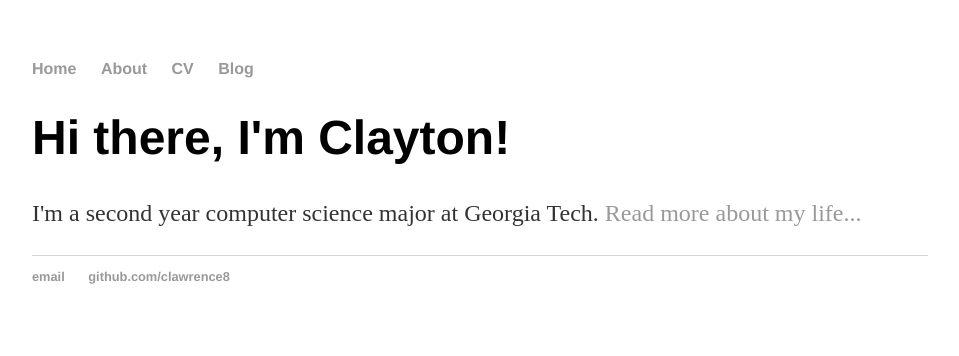
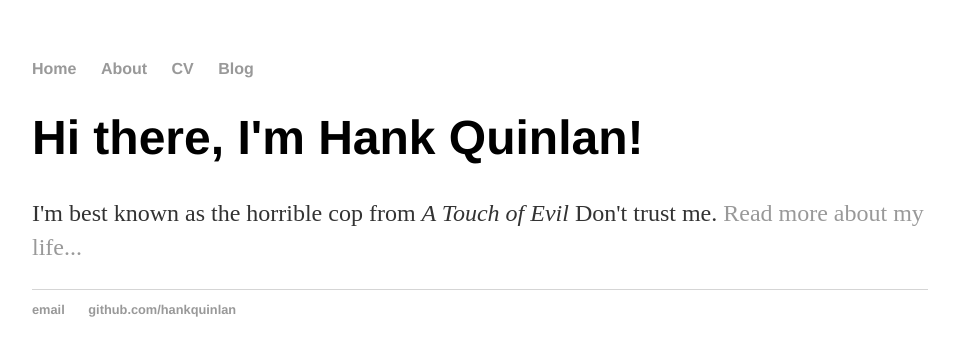
Before and after one commit to clawrence8/clawrence8.github.io, a Jekyll site: the page built from index.html, in a window 1280 px wide. Shown: the top 356 px of the page, without its empty margins (160-1119 px from the left). Built offline with Jekyll 4.4.1, drawn with Linux system fonts in a browser that asks for light colours.

Commit message:
Update index.html
index.html now implements default layout

```diff
--- a/index.html
+++ b/index.html
@@ -1,30 +1,8 @@
-<!DOCTYPE html>
-<html>
-	<head>
-		<title>Clayton Lawrence</title>
-		<!-- link to main stylesheet -->
-		<link rel="stylesheet" type="text/css" href="/css/main.css">
-	</head>
-	<body>
-		<nav>
-    		<ul>
-        		<li><a href="/">Home</a></li>
-	        	<li><a href="/about">About</a></li>
-        		<li><a href="/cv">CV</a></li>
-        		<li><a href="/blog">Blog</a></li>
-    		</ul>
-		</nav>
-		<div class="container">
-    		<div class="blurb">
-        		<h1>Hi there, I'm Clayton!</h1>
-				<p>I'm a second year computer science major at Georgia Tech. <a href="/about">Read more about my life...</a></p>
-    		</div><!-- /.blurb -->
-		</div><!-- /.container -->
-		<footer>
-    		<ul>
-        		<li><a href="mailto:ca.lawrence03@gmail.com">email</a></li>
-        		<li><a href="https://github.com/clawrence8">github.com/clawrence8</a></li>
-			</ul>
-		</footer>
-	</body>
-</html>
+---
+layout: default
+title: Hank Quinlan, Horrible Cop
+---
+<div class="blurb">
+	<h1>Hi there, I'm Hank Quinlan!</h1>
+	<p>I'm best known as the horrible cop from <em>A Touch of Evil</em> Don't trust me. <a href="/about">Read more about my life...</a></p>
+</div><!-- /.blurb -->
```
